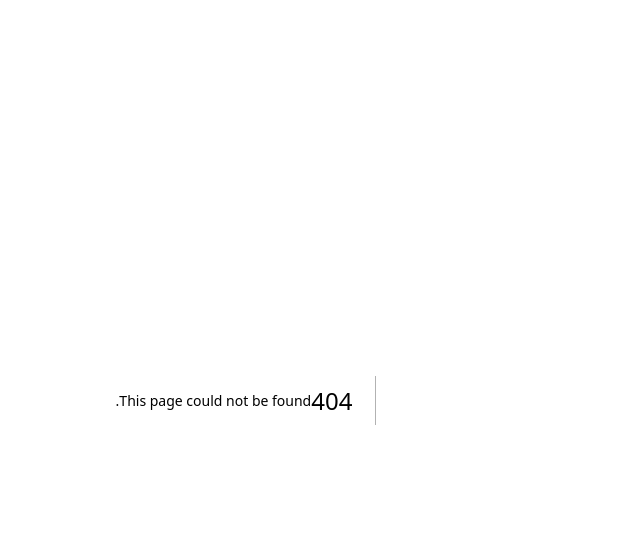
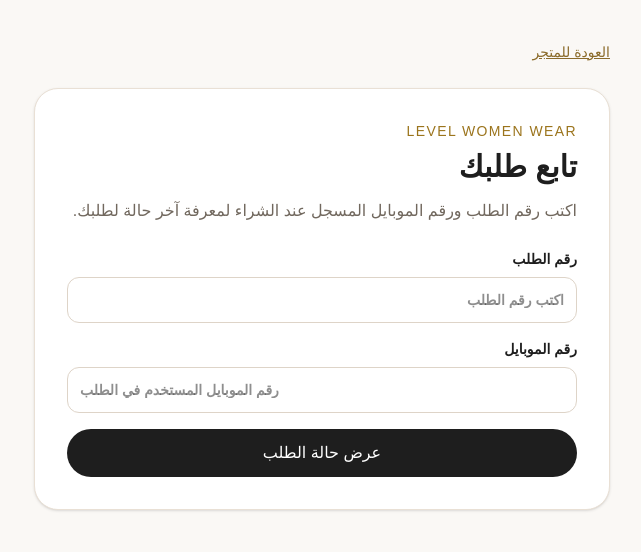
Before and after one commit to alifaroukalsaadany/my-store, a Next.js app: page /track-order in a window 1280 px wide. Before the commit this address had no page. Shown: the top 552 px of the page, without its empty margins (426-1067 px from the left). Built offline with nearby package versions, Linux system fonts and the light colour scheme.

Commit message:
Add customer order tracking page

```diff
--- /dev/null
+++ b/app/track-order/page.tsx
@@ -0,0 +1,73 @@
+"use client";
+
+import { FormEvent, useState } from "react";
+
+const steps = [
+  { title: "تم استلام طلبك", message: "شكرًا لطلبك، وسيتم العمل عليه." },
+  { title: "تم تجهيز طلبك", message: "طلبك جاهز وسيتم إرساله إلى شركة الشحن." },
+  { title: "طلبك في الطريق", message: "طلبك خرج للتوصيل، انتظر وصوله." },
+  { title: "تم تسليم طلبك", message: "نتمنى إن طلبك يكون عجبك ❤️" },
+];
+
+type TrackedOrder = { id: string; product: string; status: string };
+
+export default function TrackOrderPage() {
+  const [orderId, setOrderId] = useState("");
+  const [phone, setPhone] = useState("");
+  const [order, setOrder] = useState<TrackedOrder | null>(null);
+  const [error, setError] = useState("");
+  const [loading, setLoading] = useState(false);
+
+  async function track(e: FormEvent<HTMLFormElement>) {
+    e.preventDefault();
+    setLoading(true); setError(""); setOrder(null);
+    try {
+      const response = await fetch("/api/orders/track", {
+        method: "POST", headers: { "Content-Type": "application/json" },
+        body: JSON.stringify({ orderId: orderId.trim(), phone: phone.trim() })
+      });
+      const data = await response.json();
+      if (!response.ok) throw new Error(data.error || "تعذر العثور على الطلب.");
+      setOrder(data.order);
+    } catch (err) {
+      setError(err instanceof Error ? err.message : "حدث خطأ، حاول مرة أخرى.");
+    } finally { setLoading(false); }
+  }
+
+  const activeStep = order ? Math.max(0, steps.findIndex(step => step.title === order.status)) : 0;
+
+  return (
+    <main dir="rtl" className="min-h-screen bg-[#FAF8F5] px-4 py-10 text-[#1E1E1E]">
+      <div className="mx-auto max-w-xl">
+        <a href="/" className="text-sm text-[#8b6b2a] underline">العودة للمتجر</a>
+        <section className="mt-6 rounded-3xl border border-[#e9e0d5] bg-white p-6 shadow-sm sm:p-8">
+          <p className="text-sm tracking-widest text-[#9B741C]">LEVEL WOMEN WEAR</p>
+          <h1 className="mt-2 text-3xl font-bold">تابع طلبك</h1>
+          <p className="mt-3 leading-7 text-[#71685E]">اكتب رقم الطلب ورقم الموبايل المسجل عند الشراء لمعرفة آخر حالة لطلبك.</p>
+          <form onSubmit={track} className="mt-6 space-y-4">
+            <label className="block text-sm font-semibold">رقم الطلب
+              <input required value={orderId} onChange={e => setOrderId(e.target.value)} className="mt-2 w-full rounded-xl border border-[#ded4c8] p-3" placeholder="اكتب رقم الطلب" />
+            </label>
+            <label className="block text-sm font-semibold">رقم الموبايل
+              <input required type="tel" value={phone} onChange={e => setPhone(e.target.value)} className="mt-2 w-full rounded-xl border border-[#ded4c8] p-3" placeholder="رقم الموبايل المستخدم في الطلب" />
+            </label>
+            {error && <p role="alert" className="rounded-xl bg-red-50 p-3 text-sm text-red-700">{error}</p>}
+            <button disabled={loading} className="w-full rounded-full bg-[#1E1E1E] py-3 font-semibold text-white disabled:opacity-50">{loading ? "جارٍ البحث…" : "عرض حالة الطلب"}</button>
+          </form>
+          {order && <div className="mt-8 border-t border-[#eee5da] pt-6">
+            <p className="text-sm text-[#71685E]">طلب رقم <b dir="ltr">{order.id}</b></p>
+            <h2 className="mt-2 text-xl font-bold">{order.product}</h2>
+            <div className="mt-6 space-y-5">
+              {steps.map((step, index) => <div key={step.title} className="flex gap-3">
+                <div className={"mt-1 flex h-8 w-8 shrink-0 items-center justify-center rounded-full text-sm font-bold " + (index <= activeStep ? "bg-[#B8860B] text-white" : "bg-[#eee9e2] text-[#8b8176]")}>{index < activeStep ? "✓" : index + 1}</div>
+                <div><p className={"font-semibold " + (index === activeStep ? "text-[#9B741C]" : "")}>{step.title}</p><p className="mt-1 text-sm leading-6 text-[#71685E]">{step.message}</p></div>
+              </div>)}
+            </div>
+            <p className="mt-6 rounded-xl bg-[#F2ECE4] p-4 text-sm font-semibold">حالة طلبك الحالية: {order.status}</p>
+            <p className="mt-3 text-xs text-[#8b8176]">لرؤية أي تحديث جديد، أعد البحث عن الطلب.</p>
+          </div>}
+        </section>
+      </div>
+    </main>
+  );
+}
```
